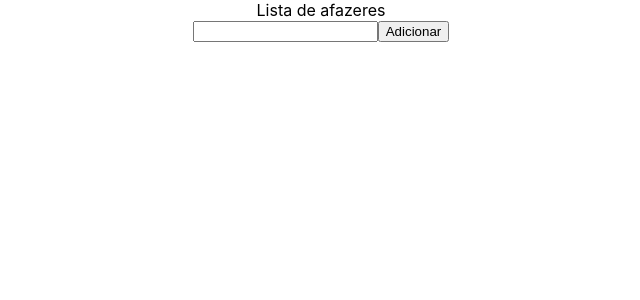
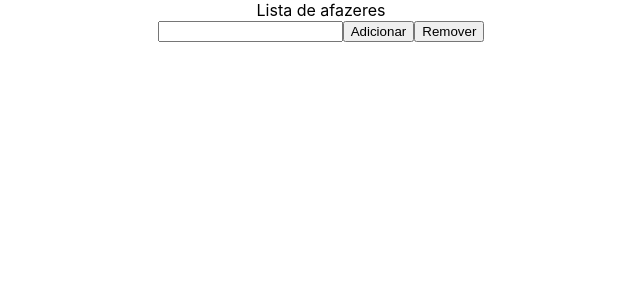
Before and after one commit to Davisralves/todo_list_2.0, a React (Create React App) app in the folder todo_list_2.0/: page / in a window 1280 px wide. Shown: the top 300 px of the page, without its empty margins (319-959 px from the left). Built offline with nearby package versions, Linux system fonts and the light colour scheme.

Commit message:
adicionando botão de remover itens selecionados

```diff
--- a/todo_list_2.0/src/App.js
+++ b/todo_list_2.0/src/App.js
@@ -8,6 +8,7 @@ function App() {
   const [list, setList] = useState([]);
   const [dragElement, setDragElement] = useState();
   const [dropElement, setDropElement] = useState();
+  const [selectedElement, setSelectedElement] = useState();
 
   const handleInput = ({ target: { value } }) => {
     setInput(value);
@@ -40,12 +41,27 @@ function App() {
     setDropElement(e.target);
   }
 
+  const removeSelectedElement = () => {
+    if(selectedElement) {
+      const {dataset: {id} } = selectedElement;
+      list.splice(id, 1);
+      setSelectedElement(null);
+    }
+  }
+
   return (
     <main className="App">
       <header>Lista de afazeres</header>
       <Input type="text" handleInput={ handleInput } value={ inputValue } />
       <button onClick={ handleButton }>Adicionar</button>
-      <TodoList list={ list } onDragStart={onDragStart} onDragEnd={onDragEnd} onDrop={onDrop} />
+      <button onClick={ removeSelectedElement }>Remover</button>
+      <TodoList
+        list={ list }
+        onDragStart={onDragStart}
+        onDragEnd={onDragEnd}
+        onDrop={onDrop}
+        setSelectedElement={setSelectedElement}
+      />
     </main>
   );
 }
--- a/todo_list_2.0/src/components/TodoList.jsx
+++ b/todo_list_2.0/src/components/TodoList.jsx
@@ -1,6 +1,6 @@
 import React from "react";
 
-export default function TodoList({list, onDragStart, onDragEnd, onDrop}) {
+export default function TodoList({list, onDragStart, onDragEnd, onDrop, setSelectedElement}) {
   return(
     list.map((item, index) => (
       <div
@@ -11,6 +11,9 @@ export default function TodoList({list, onDragStart, onDragEnd, onDrop}) {
         onDragOver={(e) => e.preventDefault()}
         onDragEnter={(e) => e.preventDefault()}
         onDragLeave={(e) => e.preventDefault()}
+        onClick={({target}) =>  {
+          console.log(target);
+          setSelectedElement(target) } }
         data-id={index}
         key={index}
       >{item}
```
Also changed, not shown: 1 other file (tests, documents, lock files or other folders).
